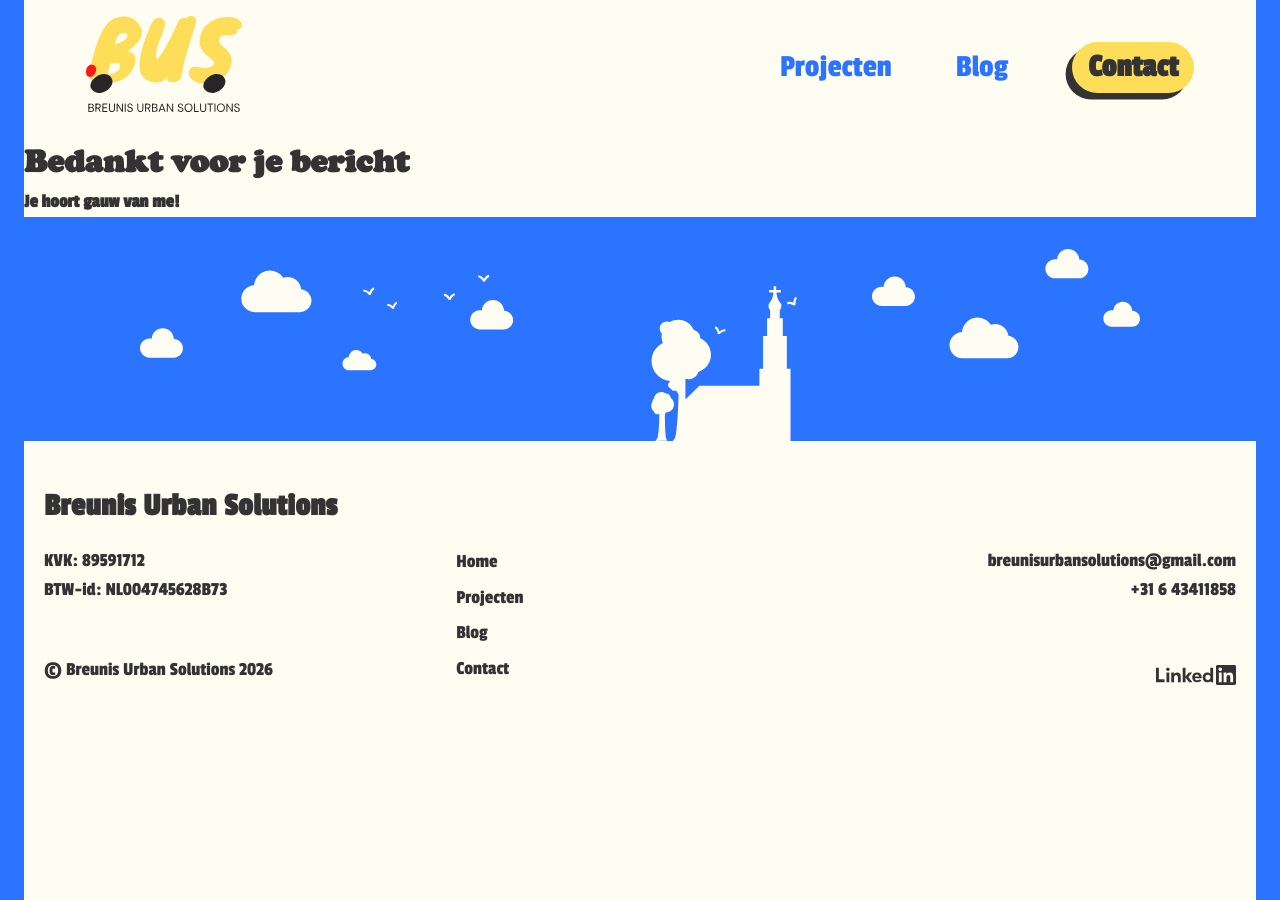
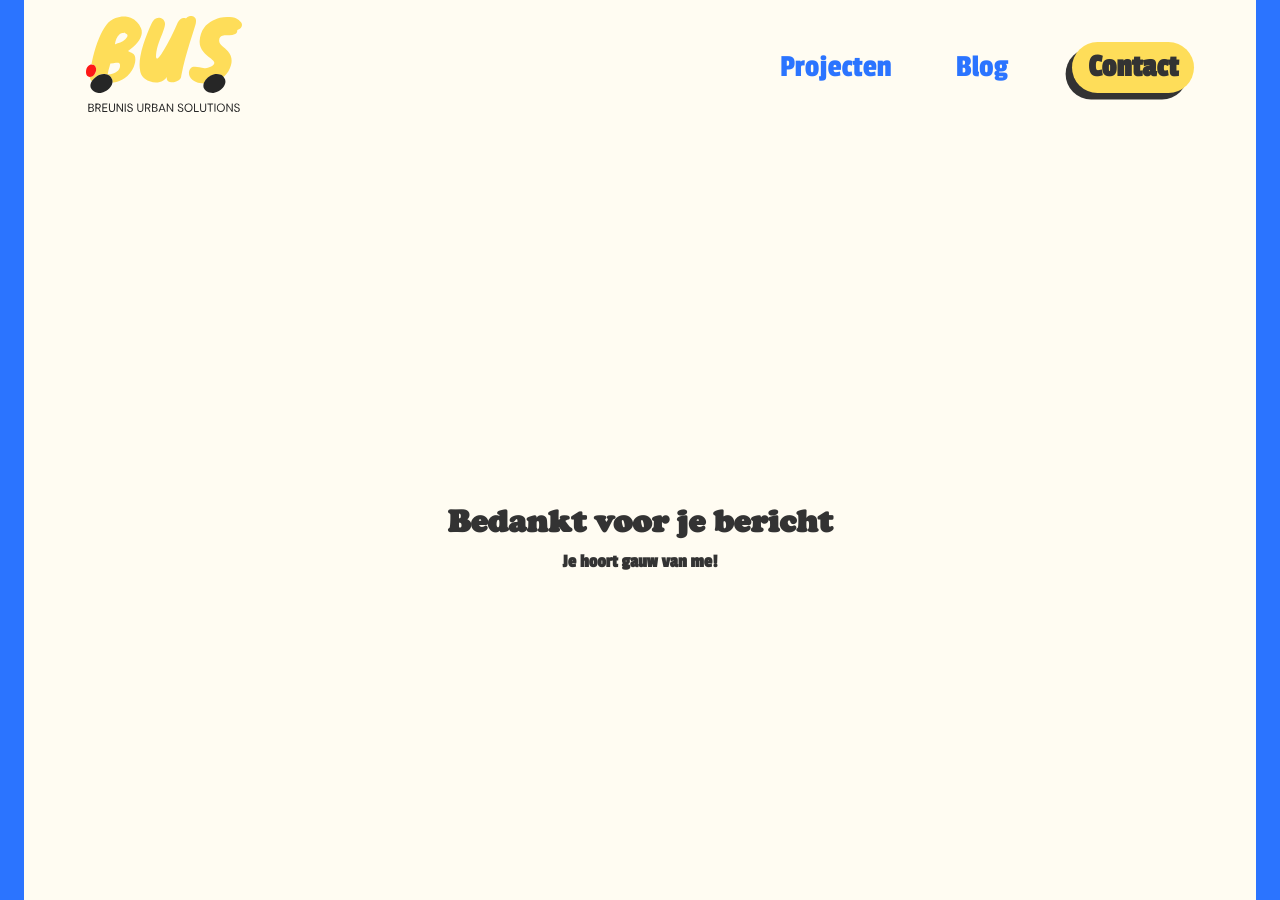
Before and after one commit to TheRealEdd/BreunisUrbanSolutions, a Jekyll site: the page built from bedankt.html, in a window 1280 px wide and 900 px high. Built offline with Jekyll 4.4.1, drawn with Linux system fonts in a browser that asks for light colours.

Commit message:
bedankt pagina

```diff
--- a/bedankt.html
+++ b/bedankt.html
@@ -2,6 +2,7 @@
 layout: default
 title: Bedankt!
 ---
-
-<h1 class="bedankt">Bedankt voor je bericht</h1>
-<h3 class="bedankt-subtitle">Je hoort gauw van me!</h3>
+<div class="bedankt-container">
+    <h1 class="bedankt">Bedankt voor je bericht</h1>
+    <h3 class="bedankt-subtitle">Je hoort gauw van me!</h3>
+</div>
--- a/styles.css
+++ b/styles.css
@@ -2497,3 +2497,13 @@ h3 {
     align-items: center;
 }
 }
+
+.bedankt {
+    margin-top: 40vh;
+    text-align: center;
+}
+
+.bedankt-subtitle {
+    margin-bottom: 40vh;
+    text-align: center;
+}
```
